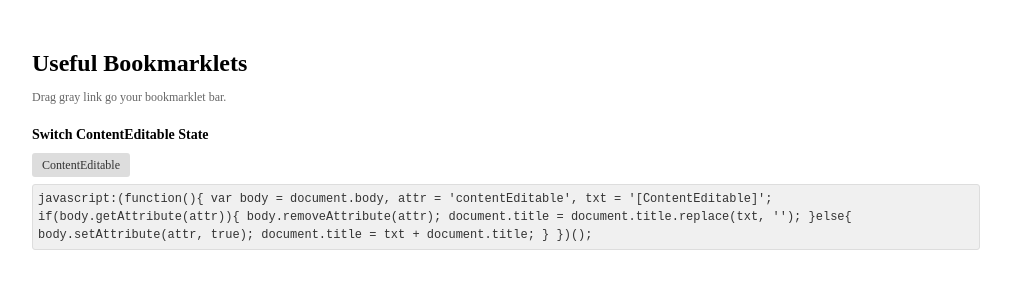
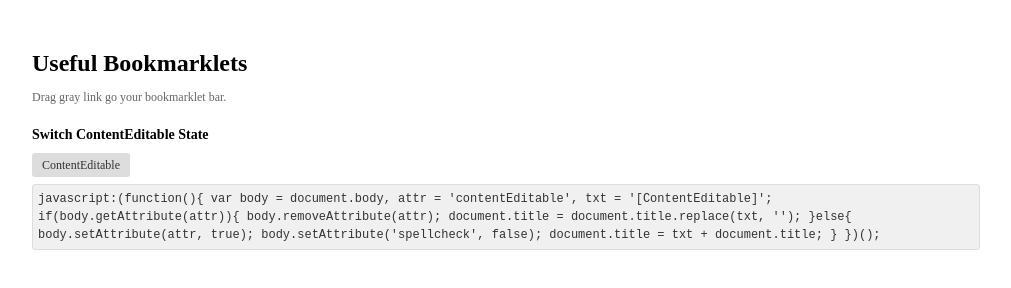
Before and after one commit to jiguang/bookmarklet, a plain HTML site: page index.html in a window 1280 px wide. Shown: the whole page, without its empty margins (134-1145 px from the left). Drawn offline with Linux system fonts and the light colour scheme.

Commit message:
disable spell check

```diff
--- a/index.html
+++ b/index.html
@@ -23,7 +23,7 @@
     <div class="item">
         <h2>Switch ContentEditable State</h2>
         <div class="link">
-            <a href="javascript:(function(){ var body = document.body, attr = 'contentEditable', txt = '[ContentEditable]'; if (body.getAttribute(attr)){ body.removeAttribute(attr); document.title = document.title.replace(txt, ''); } else { body.setAttribute(attr, true); document.title = txt + document.title; } })();">ContentEditable</a>
+            <a href="javascript:(function(){ var body = document.body, attr = 'contentEditable', txt = '[ContentEditable]'; if (body.getAttribute(attr)){ body.removeAttribute(attr); document.title = document.title.replace(txt, ''); } else { body.setAttribute(attr, true); body.setAttribute('spellcheck', false); document.title = txt + document.title; } })();">ContentEditable</a>
         </div>
         <code>
             javascript:(function(){
@@ -36,6 +36,7 @@
                     document.title = document.title.replace(txt, '');
                 }else{
                     body.setAttribute(attr, true);
+                    body.setAttribute('spellcheck', false);
                     document.title = txt + document.title;
                 }
             })();
```
